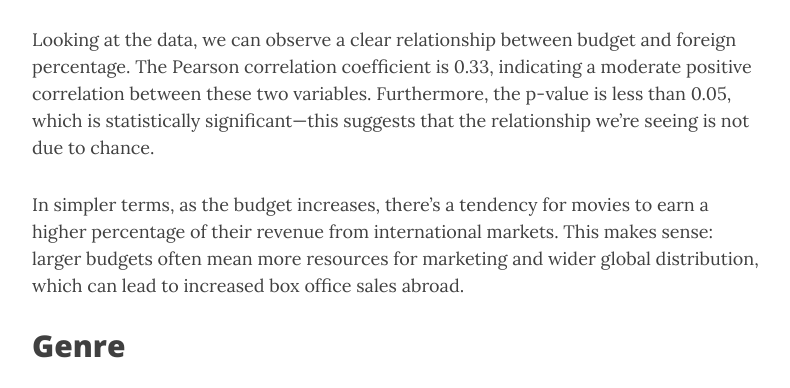
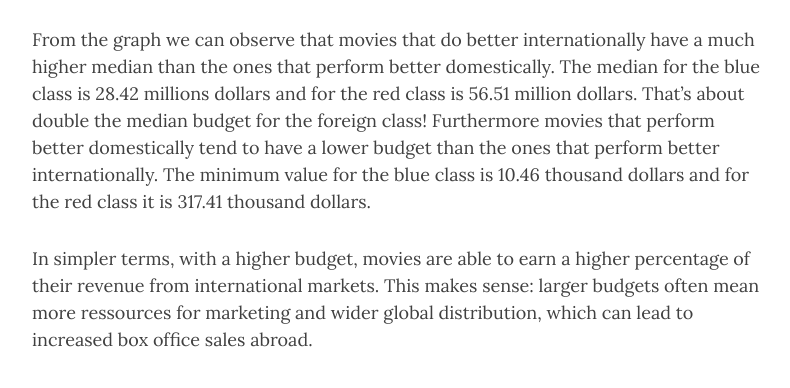
Before and after one commit to epfl-ada/ada-2024-project-thelordsofdata, a Jekyll site: the page built from index.md, in a window 1280 px wide and 900 px high, scrolled down 3632 px, cut to the strip 232-620 px from the top of the window. Shown: the whole strip, without its empty margins (243-1033 px from the left). Built offline with Jekyll 4.4.1, drawn with Linux system fonts in a browser that asks for light colours; nearby versions of some CDN libraries; comment, search, counter and statistics services are not loaded.

Commit message:
explained budget better

```diff
--- a/index.md
+++ b/index.md
@@ -102,9 +102,10 @@ The result we want to look at is:
 
 {% include profitability_budget.html %}
 
-Looking at the data, we can observe a clear relationship between budget and foreign percentage. The Pearson correlation coefficient is 0.33, indicating a moderate positive correlation between these two variables. Furthermore, the p-value is less than 0.05, which is statistically significant—this suggests that the relationship we’re seeing is not due to chance.
 
-In simpler terms, as the budget increases, there's a tendency for movies to earn a higher percentage of their revenue from international markets. This makes sense: larger budgets often mean more resources for marketing and wider global distribution, which can lead to increased box office sales abroad.
+From the graph we can observe that movies that do better internationally have a much higher median than the ones that perform better domestically. The median for the blue class is 28.42 millions dollars and for the red class is 56.51 million dollars. That's about double the median budget for the foreign class! Furthermore movies that perform better domestically tend to have a lower budget than the ones that perform better internationally. The minimum value for the blue class is 10.46 thousand dollars and for the red class it is 317.41 thousand dollars.
+
+In simpler terms, with a higher budget, movies are able to earn a higher percentage of their revenue from international markets. This makes sense: larger budgets often mean more ressources for marketing and wider global distribution, which can lead to increased box office sales abroad.
 
 ## Genre
 
```
